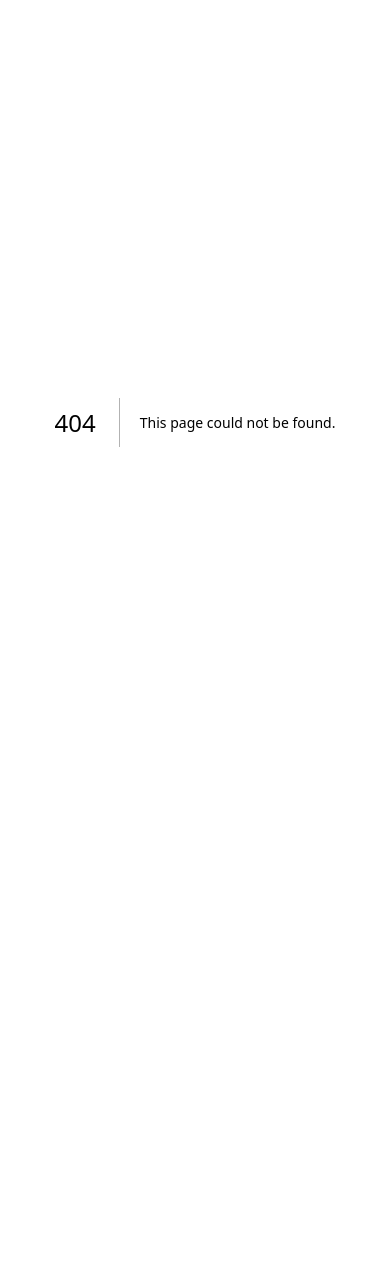
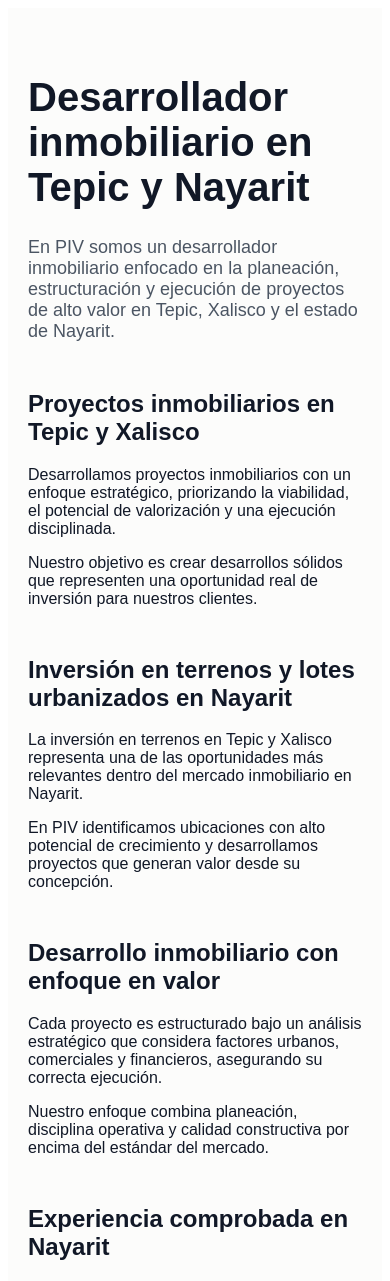
Before and after one commit to PIV1/PIV, a Next.js app: page /pages/desarrollador-inmobiliario-tepic in a window 390 px wide. Before the commit this address had no page. Shown: the top 1281 px of the page. Before the commit the page ends 844 px from the top, so only its background shows below. Built offline with nearby package versions, Linux system fonts and the light colour scheme.

Commit message:
Create desarrollador-inmobiliario-tepic.js

```diff
--- /dev/null
+++ b/pages/pages/desarrollador-inmobiliario-tepic.js
@@ -0,0 +1,115 @@
+export default function SEOPage() {
+  const whatsappLink =
+    "https://wa.me/523111081887?text=Hola,%20me%20interesa%20recibir%20información%20sobre%20sus%20proyectos%20inmobiliarios";
+
+  const sectionStyle = {
+    marginTop: "48px",
+    maxWidth: "900px",
+  };
+
+  return (
+    <main
+      style={{
+        fontFamily: "Arial, sans-serif",
+        backgroundColor: "#fcfcfb",
+        color: "#111827",
+        padding: "40px 20px",
+      }}
+    >
+      <div style={{ maxWidth: "1000px", margin: "0 auto" }}>
+        <h1 style={{ fontSize: "40px" }}>
+          Desarrollador inmobiliario en Tepic y Nayarit
+        </h1>
+
+        <p style={{ fontSize: "18px", color: "#4b5563" }}>
+          En PIV somos un desarrollador inmobiliario enfocado en la planeación,
+          estructuración y ejecución de proyectos de alto valor en Tepic,
+          Xalisco y el estado de Nayarit.
+        </p>
+
+        {/* SECCIÓN 1 */}
+        <section style={sectionStyle}>
+          <h2>Proyectos inmobiliarios en Tepic y Xalisco</h2>
+          <p>
+            Desarrollamos proyectos inmobiliarios con un enfoque estratégico,
+            priorizando la viabilidad, el potencial de valorización y una
+            ejecución disciplinada.
+          </p>
+
+          <p>
+            Nuestro objetivo es crear desarrollos sólidos que representen una
+            oportunidad real de inversión para nuestros clientes.
+          </p>
+        </section>
+
+        {/* SECCIÓN 2 */}
+        <section style={sectionStyle}>
+          <h2>Inversión en terrenos y lotes urbanizados en Nayarit</h2>
+          <p>
+            La inversión en terrenos en Tepic y Xalisco representa una de las
+            oportunidades más relevantes dentro del mercado inmobiliario en
+            Nayarit.
+          </p>
+
+          <p>
+            En PIV identificamos ubicaciones con alto potencial de crecimiento y
+            desarrollamos proyectos que generan valor desde su concepción.
+          </p>
+        </section>
+
+        {/* SECCIÓN 3 */}
+        <section style={sectionStyle}>
+          <h2>Desarrollo inmobiliario con enfoque en valor</h2>
+          <p>
+            Cada proyecto es estructurado bajo un análisis estratégico que
+            considera factores urbanos, comerciales y financieros, asegurando su
+            correcta ejecución.
+          </p>
+
+          <p>
+            Nuestro enfoque combina planeación, disciplina operativa y calidad
+            constructiva por encima del estándar del mercado.
+          </p>
+        </section>
+
+        {/* SECCIÓN 4 */}
+        <section style={sectionStyle}>
+          <h2>Experiencia comprobada en Nayarit</h2>
+          <p>
+            Vallegrand, nuestro primer desarrollo en Xalisco, Nayarit, valida
+            nuestra capacidad de ejecución, comercialización y generación de
+            valor en proyectos reales.
+          </p>
+
+          <p>
+            Este proyecto refleja una propuesta sólida y una respuesta positiva
+            del mercado.
+          </p>
+        </section>
+
+        {/* CTA */}
+        <section style={{ marginTop: "60px" }}>
+          <h2>Contacto</h2>
+
+          <a
+            href={whatsappLink}
+            target="_blank"
+            rel="noreferrer"
+            style={{
+              display: "inline-block",
+              backgroundColor: "#25D366",
+              color: "#fff",
+              padding: "14px 22px",
+              borderRadius: "999px",
+              textDecoration: "none",
+              fontWeight: "600",
+              marginTop: "20px",
+            }}
+          >
+            Contactar por WhatsApp
+          </a>
+        </section>
+      </div>
+    </main>
+  );
+}
```
